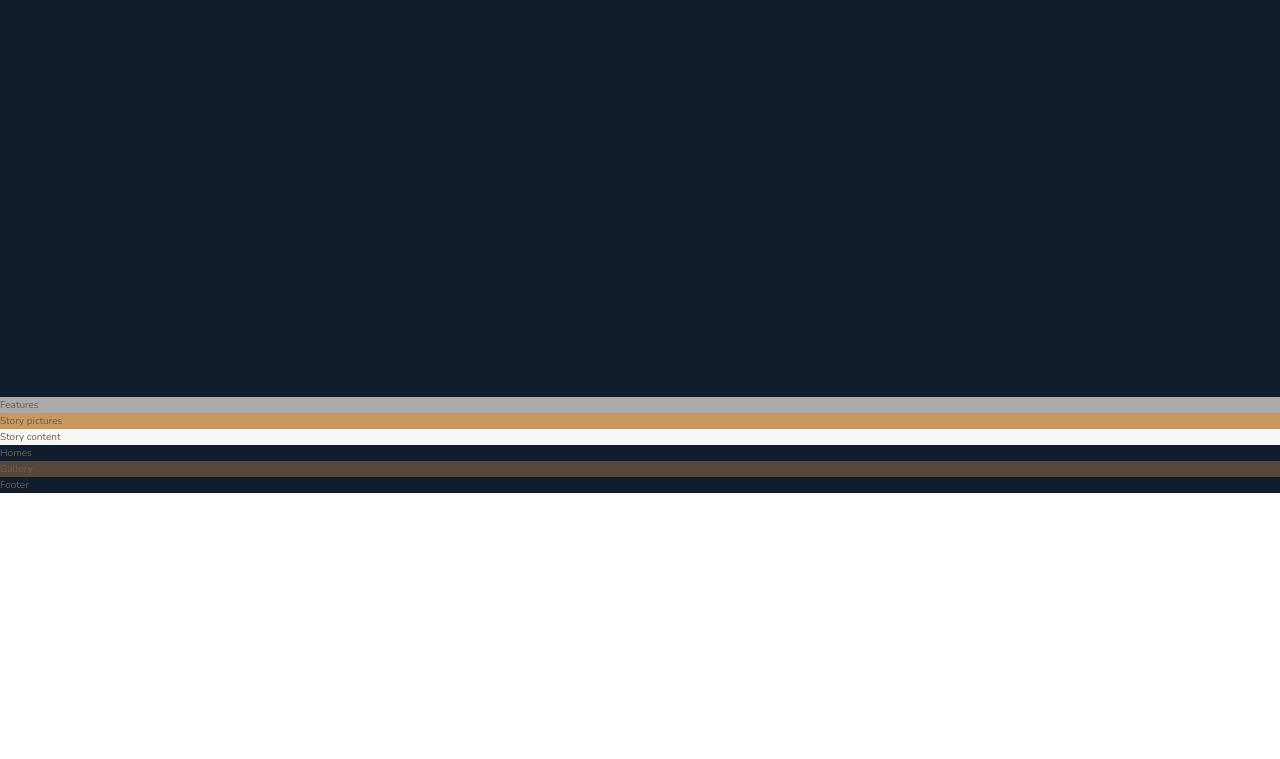
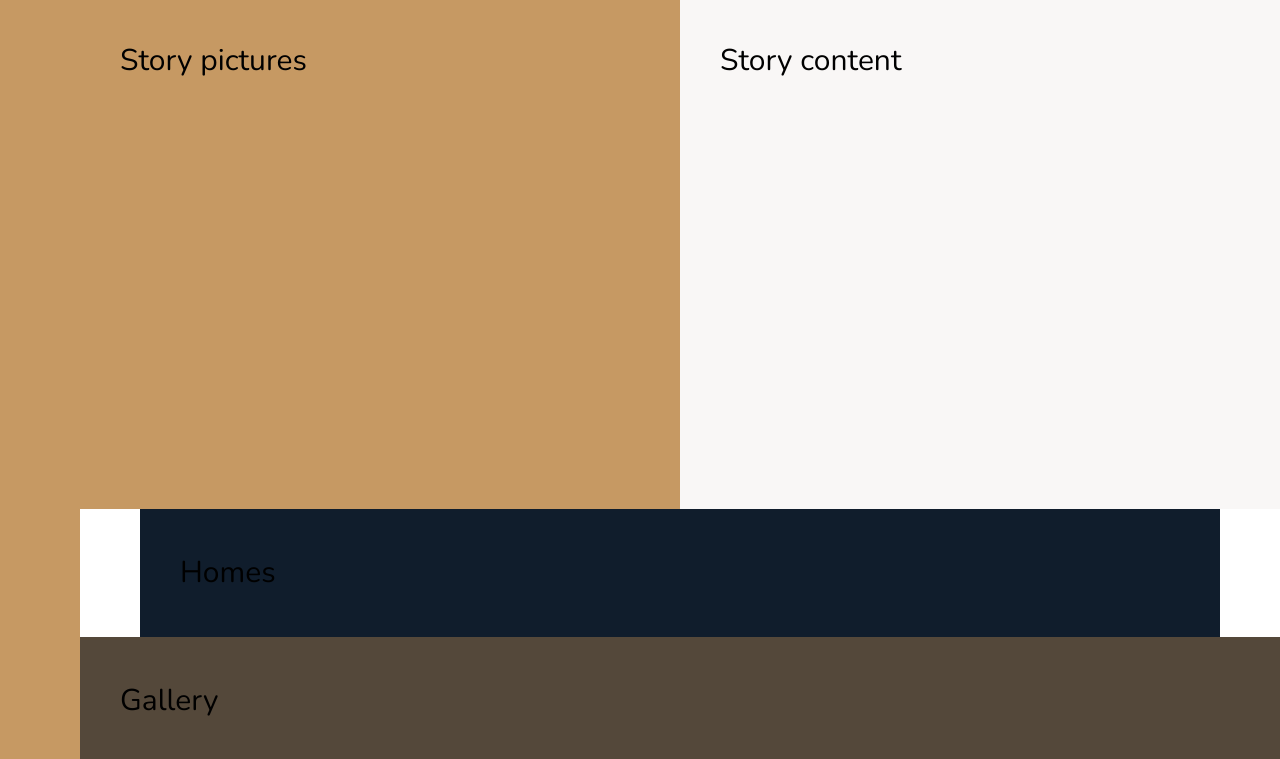
Before and after one commit to AliAbukahil/nexter_app, a website: page src/index.html in a window 1280 px wide. Shown: the part 771-1530 px from the top of the page. Before the commit the page ends 1264 px from the top, so only its background shows below. Drawn offline with nearby package versions, Linux system fonts and the light colour scheme; files that its build step writes are made by us from their sources.

Commit message:
Building the Overall Layout columns

```diff
--- a/src/scss/_base.scss
+++ b/src/scss/_base.scss
@@ -29,12 +29,31 @@ html {
 
 body {
   font-family: $font-primary;
-  color: $color-grey-dark-2;
+  //color: $color-grey-dark-2;
   font-weight: 300;
   line-height: 1.6;
 }
 
 .container {
   display: grid;
+
+  // rows
   grid-template-rows: 80vh min-content 40vw repeat(3, min-content); // No need for media query with this responsive rows
+
+  // columns
+
+  //The minmax(min,max ) CSS function defines a size range greater than or equal to min and less than or equal to max. It is used with CSS Grids.
+
+  // don't get confused by the naming convention these are just arbitrary names we can name them monkey-start or monkey-end if we want :D
+  grid-template-columns:
+    [sidebar-start] 8rem [sidebar-end full-start] minmax(6rem, 1fr)
+    [center-start] repeat(8, [col-start] minmax(min-content, 14rem) [col-end])
+    [center-end] minmax(6rem, 1fr) [full-end];
+
+  // Container and all the direct children
+  // only for development purpose
+  & > * {
+    padding: 40px;
+    font-size: 3rem;
+  }
 }
--- a/src/scss/_features.scss
+++ b/src/scss/_features.scss
@@ -1,3 +1,4 @@
 .features {
   background-color: $color-grey-light-2;
+  grid-column: center-start / center-end;
 }
--- a/src/scss/_footer.scss
+++ b/src/scss/_footer.scss
@@ -1,3 +1,4 @@
 .footer {
   background-color: $color-secondary;
+  grid-column: full-start / full-end;
 }
--- a/src/scss/_gallery.scss
+++ b/src/scss/_gallery.scss
@@ -1,3 +1,4 @@
 .gallery {
   background-color: $color-grey-dark-1;
+  grid-column: full-start / full-end;
 }
--- a/src/scss/_header.scss
+++ b/src/scss/_header.scss
@@ -1,3 +1,4 @@
 .header {
   background-color: $color-grey-dark-1;
+  grid-column: full-start / col-end 6;
 }
--- a/src/scss/_homes.scss
+++ b/src/scss/_homes.scss
@@ -1,3 +1,4 @@
 .homes {
   background-color: $color-secondary;
+  grid-column: center-start / center-end;
 }
--- a/src/scss/_realtors.scss
+++ b/src/scss/_realtors.scss
@@ -1,3 +1,4 @@
 .realtor {
   background-color: $color-secondary;
+  grid-column: col-start 7 / full-end;
 }
--- a/src/scss/_sidebar.scss
+++ b/src/scss/_sidebar.scss
@@ -1,3 +1,5 @@
 .sidebar {
   background-color: $color-primary;
+  grid-column: sidebar-start / sidebar-end;
+  grid-row: 1 / -1;
 }
--- a/src/scss/_story.scss
+++ b/src/scss/_story.scss
@@ -1,9 +1,11 @@
 .story {
   &__pictures {
     background-color: $color-primary;
+    grid-column: full-start / col-end 4;
   }
 
   &__content {
     background-color: $color-grey-light-1;
+    grid-column: col-start 5 / full-end;
   }
 }
```
